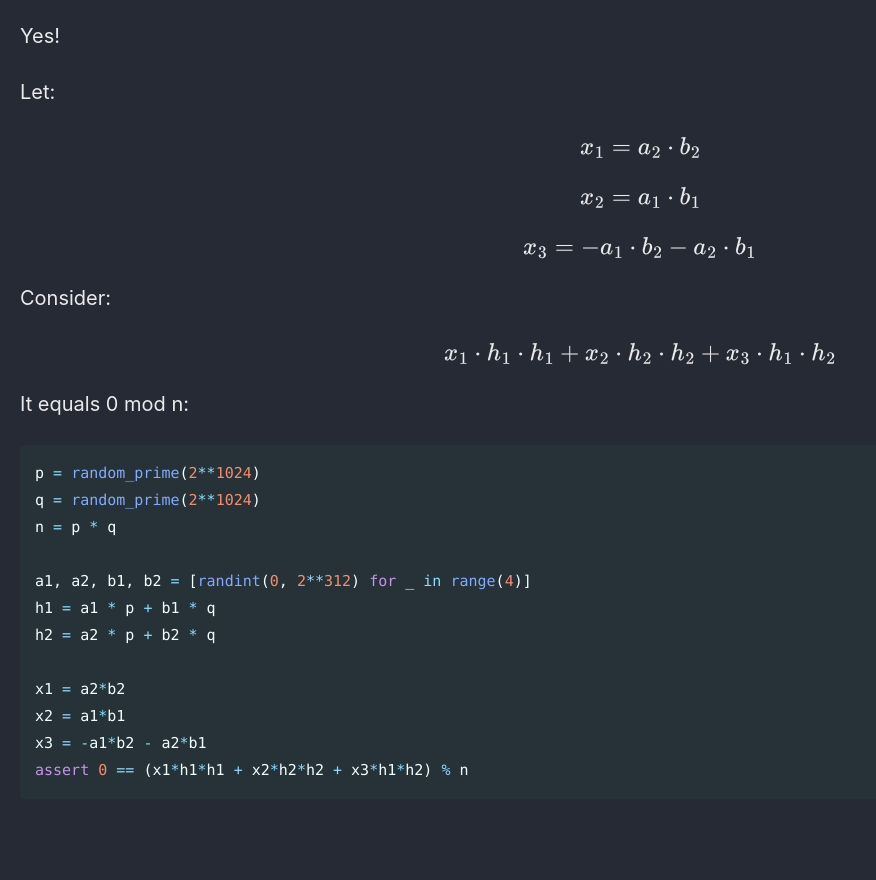
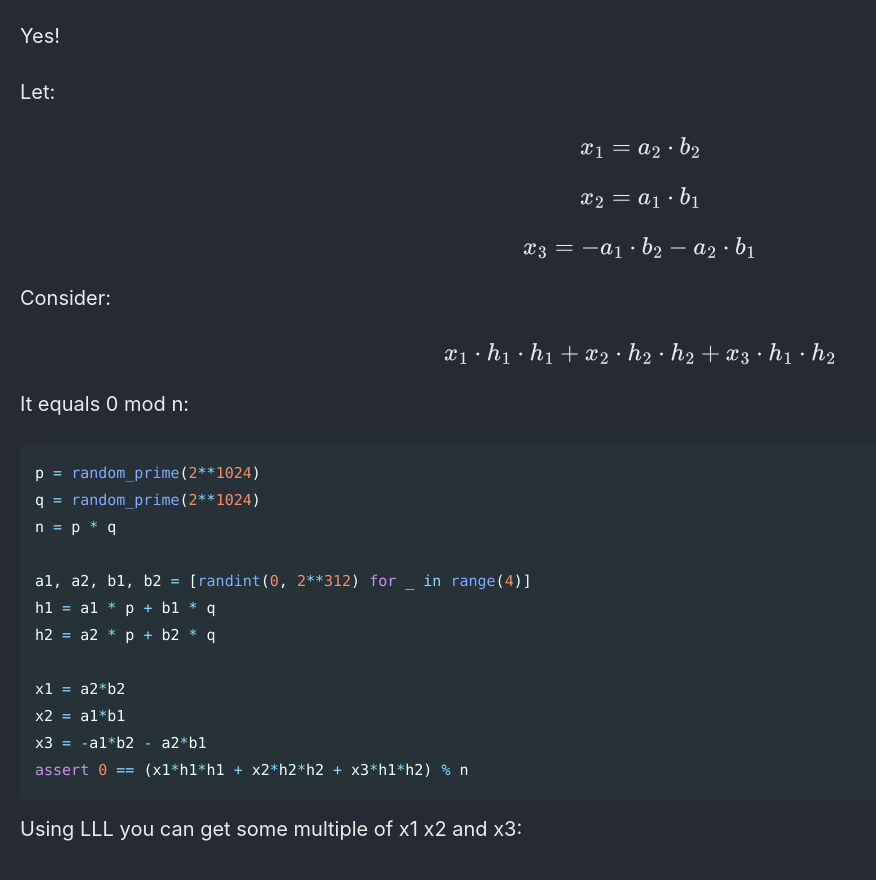
Before and after one commit to Connor-McCartney/Connor-McCartney.github.io, a Jekyll site: the page built from _pages/cryptography/other/apbq-rsa-ii-DUCTF-2023.md, in a window 1280 px wide and 900 px high, scrolled down 2804 px. Shown: the top 880 px of the window, without its empty margins (0-876 px from the left). Built offline with Jekyll 4.4.1, drawn with Linux system fonts in a browser that asks for light colours; cached includes are drawn as plain includes; before the commit the page ends 3648 px from its top, so only the background shows below that.

Commit message:
Update apbq-rsa-ii-DUCTF-2023.md

````diff
--- a/_pages/cryptography/other/apbq-rsa-ii-DUCTF-2023.md
+++ b/_pages/cryptography/other/apbq-rsa-ii-DUCTF-2023.md
@@ -131,3 +131,5 @@ x2 = a1*b1
 x3 = -a1*b2 - a2*b1
 assert 0 == (x1*h1*h1 + x2*h2*h2 + x3*h1*h2) % n
 ```
+
+Using LLL you can get some multiple of x1 x2 and x3:
````
